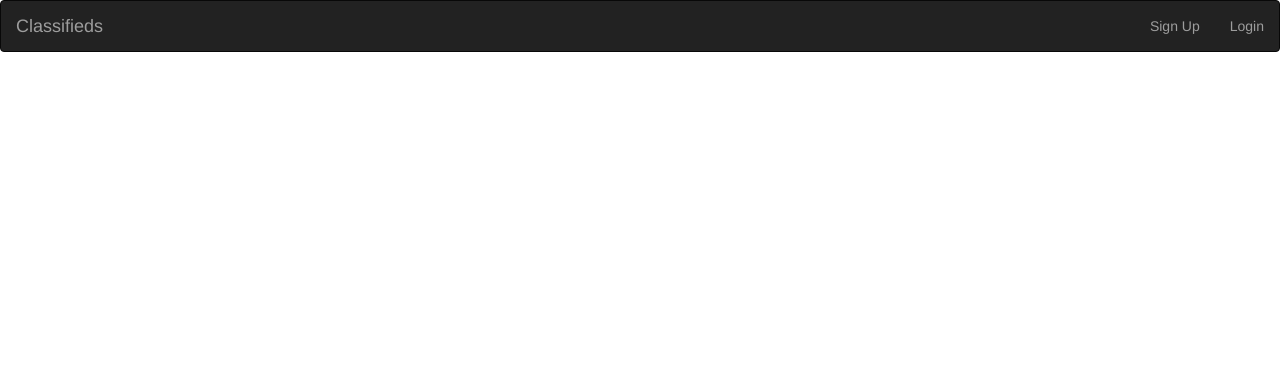
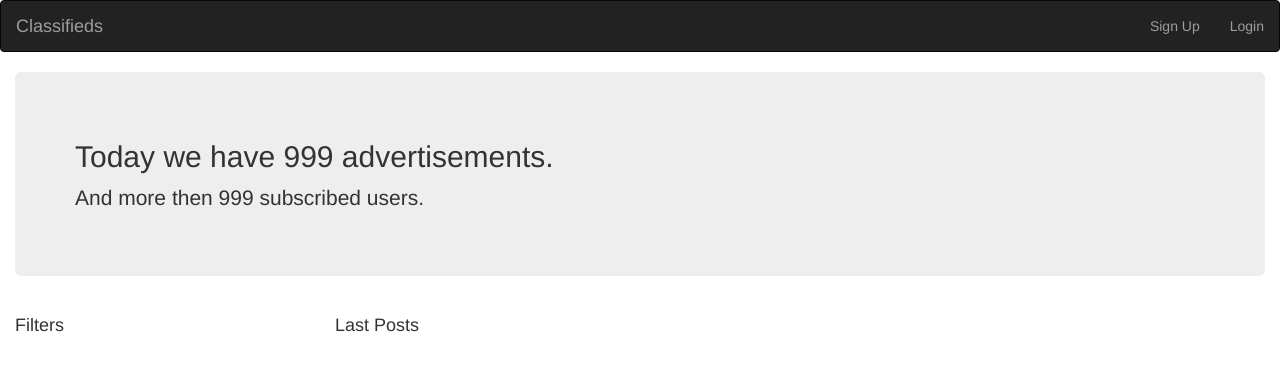
Before and after one commit to Adriano-luis/CLassifieds, a PHP site: page / in a window 1280 px wide. Shown: the top 371 px of the page. Run offline with PHP 8.4, Linux system fonts and the light colour scheme.

Commit message:
basic structure

```diff
--- a/assets/css/style.css
+++ b/assets/css/style.css
@@ -0,0 +1,3 @@
+.jumbotron h1{
+    font-size: 30px;
+}
--- a/index.php
+++ b/index.php
@@ -1,31 +1,18 @@
-<!DOCTYPE html>
-<html lang="en">
-<head>
-    <meta charset="UTF-8">
-    <meta http-equiv="X-UA-Compatible" content="IE=edge">
-    <meta name="viewport" content="width=device-width, initial-scale=1.0">
-    <title>Classifieds</title>
-    <link rel="stylesheet" href="https://cdn.jsdelivr.net/npm/bootstrap@3.3.7/dist/css/bootstrap.min.css" integrity="sha384-BVYiiSIFeK1dGmJRAkycuHAHRg32OmUcww7on3RYdg4Va+PmSTsz/K68vbdEjh4u" crossorigin="anonymous">
-    <link rel="stylesheet" href="assets/css/style.css">
-    <script type="text/javascript" src="assets/js/jquery-3.5.1.min.js"></script>
-    <script src="https://cdn.jsdelivr.net/npm/bootstrap@3.3.7/dist/js/bootstrap.min.js" integrity="sha384-Tc5IQib027qvyjSMfHjOMaLkfuWVxZxUPnCJA7l2mCWNIpG9mGCD8wGNIcPD7Txa" crossorigin="anonymous"></script>
-    <script type="text/javascript" src="assets/js/script.js"></script>
-</head>
-<body>
-    <nav class="navbar navbar-inverse">
-        <div class="container-fluid">
-            <div class="navbar-header">
-                <a href="./" class="navbar-brand">Classifieds</a>
-            </div>
-            <ul class="nav navbar-nav navbar-right mr-auto">
-                <li class="nav-item">
-                    <a href="" class="nav-link">Sign Up</a>
-                </li>
-                <li class="nav-item">
-                    <a href="" class="nav-link">Login</a>
-                </li>
-            </ul>
+<?php require 'pages/header.php'; ?>
+
+<div class="container-fluid">
+    <div class="jumbotron">
+        <h1>Today we have 999 advertisements.</h1>
+        <p>And more then 999 subscribed users.</p>
+    </div>
+    <div class="row">
+        <div class="col-sm-3">
+            <h2 class="h4">Filters</h2>
         </div>
-    </nav>
-</body>
-</html>
+        <div class="col-sm-9">
+            <h2 class="h4">Last Posts</h2>
+        </div>
+    </div>
+</div>
+
+<?php require 'pages/footer.php'; ?>
--- /dev/null
+++ b/pages/footer.php
@@ -0,0 +1,3 @@
+
+</body>
+</html>
--- /dev/null
+++ b/pages/header.php
@@ -0,0 +1,35 @@
+<!DOCTYPE html>
+<html lang="en">
+<head>
+    <meta charset="UTF-8">
+    <meta http-equiv="X-UA-Compatible" content="IE=edge">
+    <meta name="viewport" content="width=device-width, initial-scale=1.0">
+    <title>Classifieds</title>
+    <link rel="stylesheet" href="https://cdn.jsdelivr.net/npm/bootstrap@3.3.7/dist/css/bootstrap.min.css" integrity="sha384-BVYiiSIFeK1dGmJRAkycuHAHRg32OmUcww7on3RYdg4Va+PmSTsz/K68vbdEjh4u" crossorigin="anonymous">
+    <link rel="stylesheet" href="assets/css/style.css">
+    <script type="text/javascript" src="assets/js/jquery-3.5.1.min.js"></script>
+    <script src="https://cdn.jsdelivr.net/npm/bootstrap@3.3.7/dist/js/bootstrap.min.js" integrity="sha384-Tc5IQib027qvyjSMfHjOMaLkfuWVxZxUPnCJA7l2mCWNIpG9mGCD8wGNIcPD7Txa" crossorigin="anonymous"></script>
+    <script type="text/javascript" src="assets/js/script.js"></script>
+</head>
+<body>
+    <nav class="navbar navbar-inverse">
+        <div class="container-fluid">
+            <div class="navbar-header">
+                <a href="./" class="navbar-brand">Classifieds</a>
+            </div>
+            <ul class="nav navbar-nav navbar-right mr-auto">
+                <li class="nav-item">
+                    <a href="" class="nav-link">Sign Up</a>
+                </li>
+                <li class="nav-item">
+                    <a href="" class="nav-link">Login</a>
+                </li>
+                <!-- <li class="nav-item">
+                    <a href="" class="nav-link">My items</a>
+                </li>
+                <li class="nav-item">
+                    <a href="" class="nav-link">Logout</a>
+                </li> -->
+            </ul>
+        </div>
+    </nav>
```
